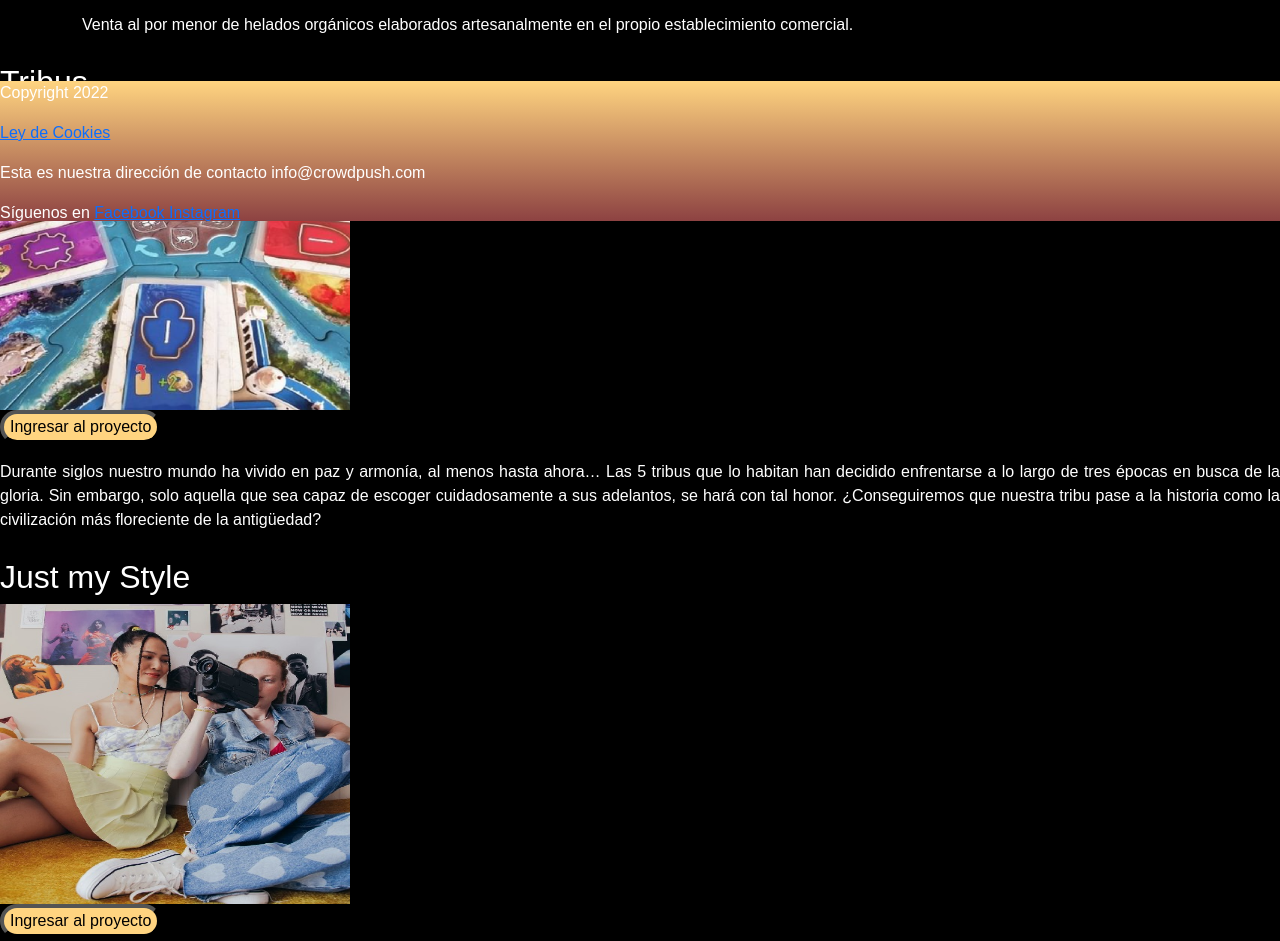
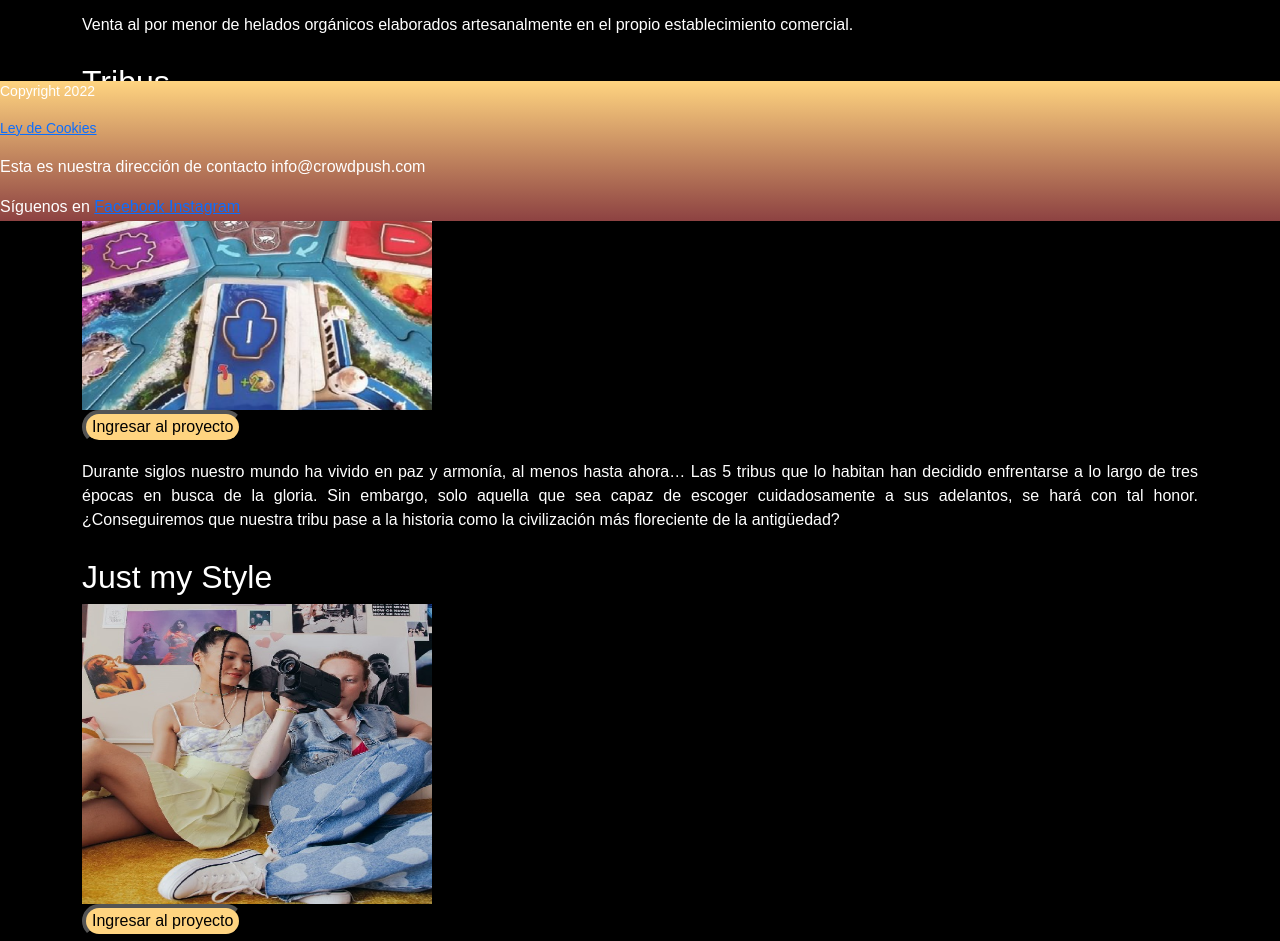
Before and after one commit to FlorenciaTruffini/Crowdpush, a plain HTML site: page index.html in a window 1280 px wide. Shown: the part 579-1520 px from the top of the page. Drawn offline with nearby package versions, Linux system fonts and the light colour scheme.

Commit message:
Update index.html

```diff
--- a/index.html
+++ b/index.html
@@ -5,7 +5,8 @@
     <meta charset="UTF-8">
     <meta http-equiv="X-UA-Compatible" content="IE=edge">
     <meta name="viewport" content="width=device-width, initial-scale=1.0">
-<link href="https://cdn.jsdelivr.net/npm/bootstrap@5.1.3/dist/css/bootstrap.min.css" rel="stylesheet" integrity="sha384-1BmE4kWBq78iYhFldvKuhfTAU6auU8tT94WrHftjDbrCEXSU1oBoqyl2QvZ6jIW3" crossorigin="anonymous">    <link rel="stylesheet" href="assets/css/style.css">
+    <link href="https://cdn.jsdelivr.net/npm/bootstrap@5.1.3/dist/css/bootstrap.min.css" rel="stylesheet" integrity="sha384-1BmE4kWBq78iYhFldvKuhfTAU6auU8tT94WrHftjDbrCEXSU1oBoqyl2QvZ6jIW3" crossorigin="anonymous">
+    <link rel="stylesheet" href="assets/css/style.css">
     <link rel="shortcut icon" href="assets/img/logo.png">
     <title>Inicio | Crowdpush</title>
 </head>
@@ -42,7 +43,7 @@
             </p>
             </div>
 
-         <div class="proyecto">
+         <div class="container" class="proyecto">
             <h2 class="proyecto__titulo">Tribus</h2>
             <img src="assets/img/juego de mesa.png" alt="juego de mesa tribus" class="proyecto__img">
             <p><button class="proyecto__boton">Ingresar al proyecto</button></p>
@@ -54,8 +55,8 @@
                 pase a la historia como la civilización más floreciente de la antigüedad?</p>
             </div>
 
-         <div class="proyecto">
-            <h2 class="proyecto__titulo">Just my Style</h2>
+            <div class="container" class="proyecto">
+                <h2 class="proyecto__titulo">Just my Style</h2>
             <img src="assets/img/marca de ropa.jpeg" alt="modelos usando just my style" class="proyecto__img">
             <p><button class="proyecto__boton">Ingresar al proyecto</button></p>
             <p class="proyecto__descripcion">Busca ofrecer ropa de calidad hecha con materiales reciclados a un precio asequible.</p>
@@ -81,12 +82,13 @@
     </div>
 
     <footer id="footer">
-        <p>Copyright 2022</p>
-        <p><a href=”#”>Ley de Cookies</a></p>
+        <small><p>Copyright 2022</p>
+        <p><a href=”#”>Ley de Cookies</a></p></small>
         <p>Esta es nuestra dirección de contacto info@crowdpush.com</p>
         <p>Síguenos en <a href=”#”>Facebook</a><a href=”#”> Instagram</a></p>
     </footer>
 </div>
-<script src="https://cdn.jsdelivr.net/npm/bootstrap@5.1.3/dist/js/bootstrap.bundle.min.js" integrity="sha384-ka7Sk0Gln4gmtz2MlQnikT1wXgYsOg+OMhuP+IlRH9sENBO0LRn5q+8nbTov4+1p" crossorigin="anonymous"></script></body>
+<script src="https://cdn.jsdelivr.net/npm/bootstrap@5.1.3/dist/js/bootstrap.bundle.min.js" integrity="sha384-ka7Sk0Gln4gmtz2MlQnikT1wXgYsOg+OMhuP+IlRH9sENBO0LRn5q+8nbTov4+1p" crossorigin="anonymous"></script>
+</body>
 
 </html>
```
